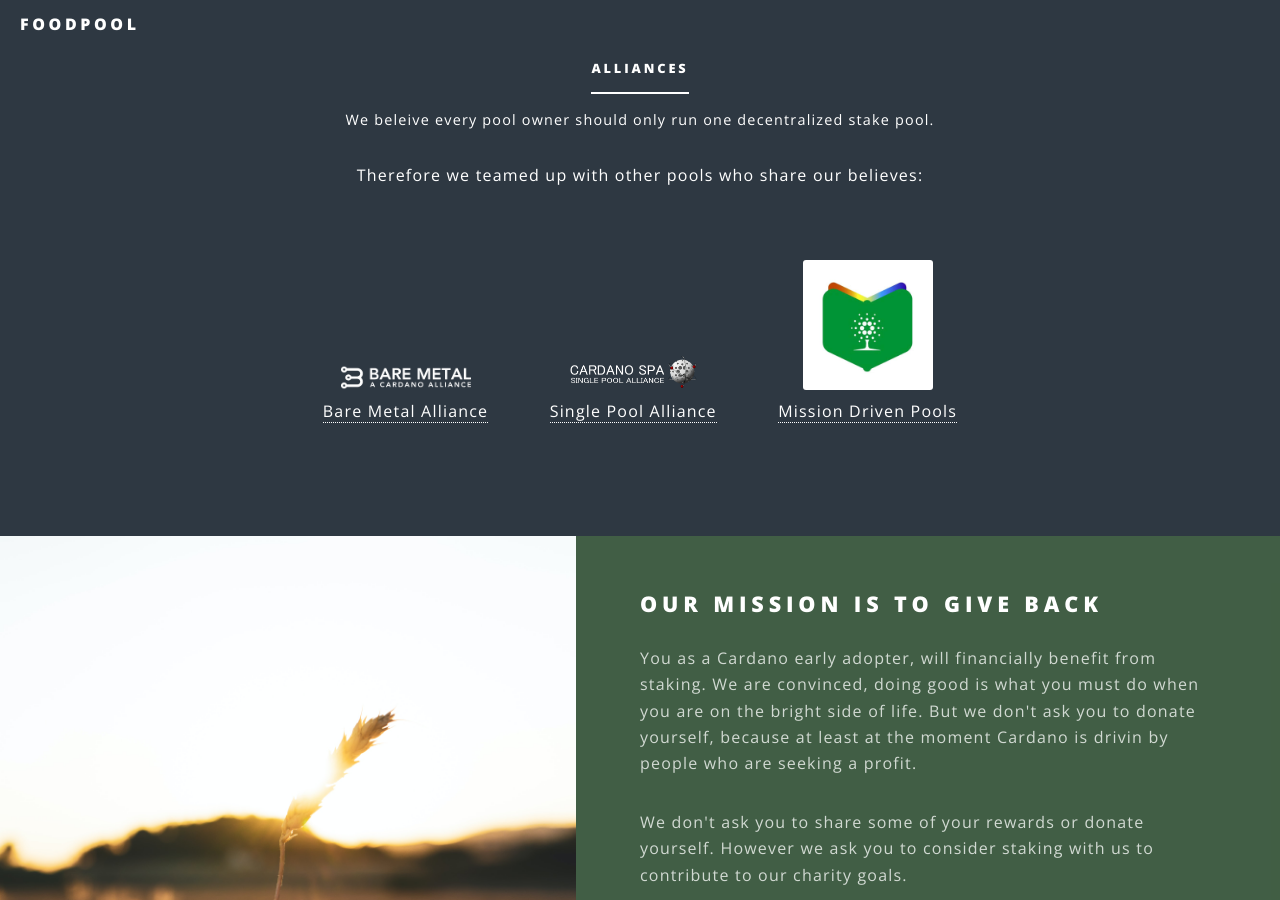
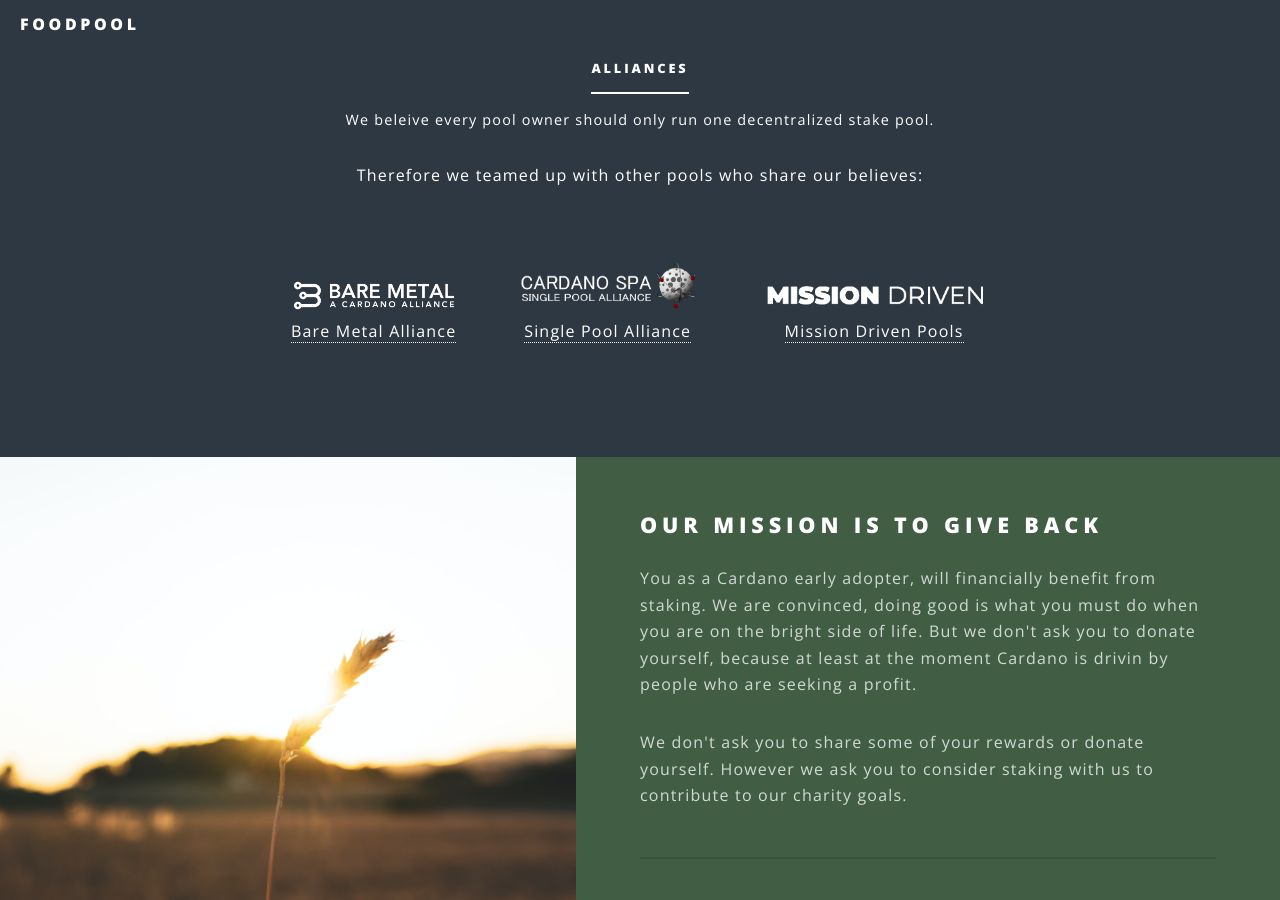
Before and after one commit to FoodPoolCardano/FoodPoolCardano.github.io, a Jekyll site: the page built from index.html, in a window 1280 px wide and 900 px high, scrolled down 942 px. Built offline with Jekyll 4.4.1, drawn with Linux system fonts in a browser that asks for light colours.

Commit message:
changed alliances

```diff
--- a/index.html
+++ b/index.html
@@ -36,21 +36,21 @@
 							<ul class="icons major">
 								<li>
 									<span display="inline-block">
-										<img src="images/bmawhite.png" alt="logo" width="130px" height="auto" class="image">
+										<img src="images/bmawhite.png" alt="logo" width="160px" height="auto" class="image">
 										<br>
 										<a href="https://cardanobaremetal.com" target="_blank">Bare Metal Alliance </a>
 									</span>
 								</li>
 								<li>
 									<span display="inline-block">
-										<img src="images/spawhite.png" alt="logo" width="130px" height="auto"  class="image">
+										<img src="images/spawhite.png" alt="logo" width="180px" height="auto"  class="image">
 										<br>
 										<a href="https://singlepoolalliance.net" target="_blank">Single Pool Alliance</a>
 									</span>
 								</li>
 								<li>
 									<span display="inline-block">
-										<img src="images/l3.jpeg" alt="logo" width="130px" height="auto"  margin-bottom="50px" class="image">
+										<img src="images/mdpwhite.png" alt="logo" width="230px" height="auto"  margin-bottom="150px" class="image">
 										<br>
 										<a href="https://missiondrivenpools.org" target="_blank">Mission Driven Pools </a>
 									</span>
```
Also changed, not shown: images/mdpwhite.png (added).
